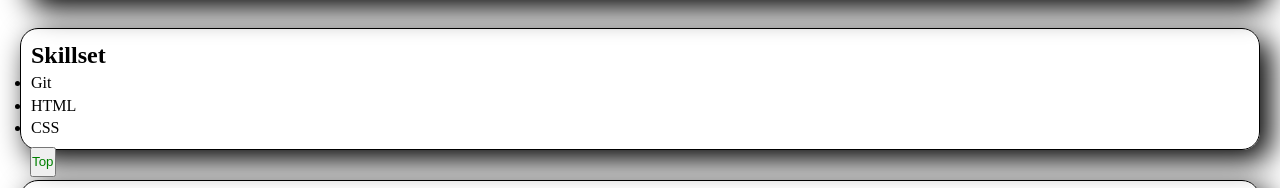
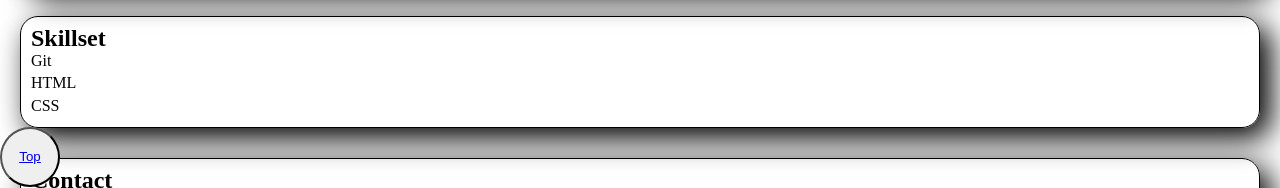
Before and after one commit to NilsOt1/personal-website, a plain HTML site: page index.html in a window 1280 px wide. Shown: the part 603-791 px from the top of the page. Drawn offline with Linux system fonts and the light colour scheme.

Commit message:
fix list-style and <a> selector

```diff
--- a/css/styles.css
+++ b/css/styles.css
@@ -13,7 +13,7 @@
   font-weight: lighter;
   text-shadow: lightgray 2px 2px;
 }
-a:link {
+.nav a {
   text-decoration: none;
   color: green;
 }
@@ -55,14 +55,19 @@ a:hover {
   border-radius: 18px;
   box-shadow: 10px 10px 30px 1px;
   padding: 10px;
-  line-height: 1.4;
+  line-height: 1.4em;
+}
+ul {
+  list-style: none;
 }
 .buttonup {
   display: flex;
   position: sticky;
   bottom: 10px;
-  left: 20px;
-  padding: 10px;
-  height: 50px;
-  width: 500px;
+  left: 10px;
 }
+button {
+  height: 60px;
+  width: 60px;
+  border-radius: 50%;
+}
```
